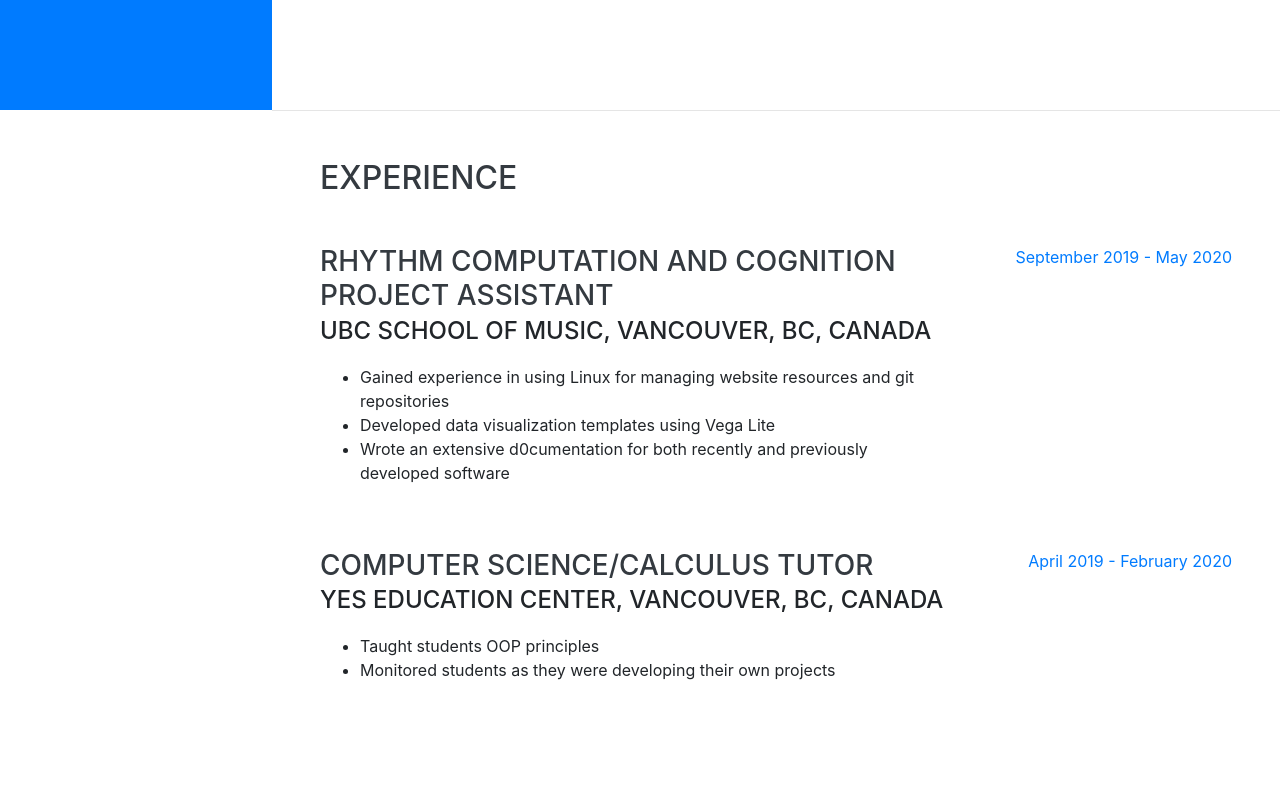
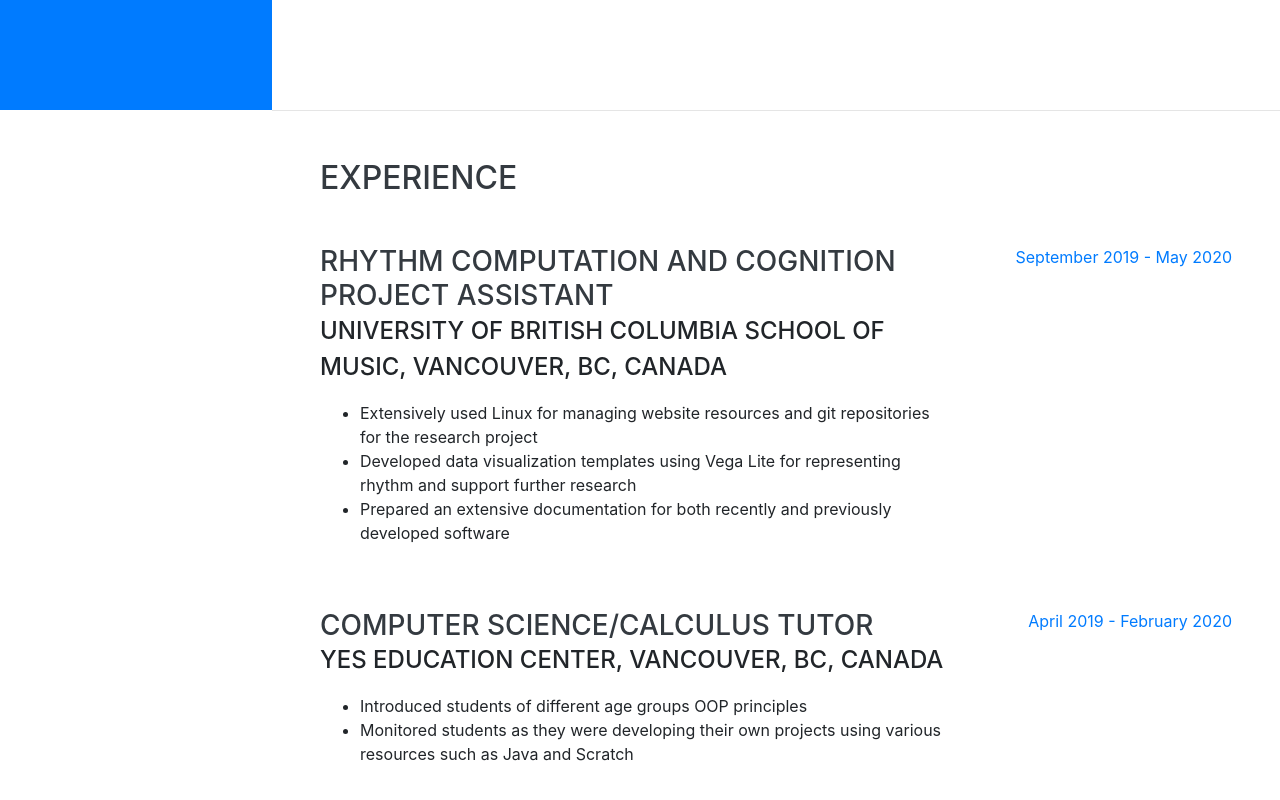
Before and after one commit to akim-ruslanov/resume_web, a website with bundled scripts: page index.html in a window 1280 px wide. Shown: the part 690-1490 px from the top of the page. Built offline with nearby package versions, Linux system fonts and the light colour scheme; a web font is replaced by a local one.

Commit message:
changed some typos and wording

```diff
--- a/index.html
+++ b/index.html
@@ -66,7 +66,7 @@
         <div class="subheading mb-5">Vancouver, BC, Canada, V6T2G9 · (236) 989-9249 ·
           <a href="mailto:akim.ruslanov@gmail.com">akim.ruslanov@gmail.com</a>
         </div>
-        <p class="lead mb-5">Computer Science and Statics student seeking for opportunities in web development, software engineering and data science.</p>
+        <p class="lead mb-5">Computer Science and Statics student seeking professional opportunities in web development, software engineering and data science</p>
         <div class="social-icons">
           <a href="https://www.linkedin.com/in/akim-r-945a34141/">
             <i class="fab fa-linkedin-in"></i>
@@ -93,15 +93,15 @@
         <div class="resume-item d-flex flex-column flex-md-row justify-content-between mb-5">
           <div class="resume-content">
             <h3 class="mb-0">Rhythm Computation and Cognition Project Assistant</h3>
-            <div class="subheading mb-3">UBC School of Music, Vancouver, BC, Canada</div>
+            <div class="subheading mb-3">University of British Columbia School of Music, Vancouver, BC, Canada</div>
             <ul>
-              <li>Gained experience in using Linux for managing website resources and git repositories
+              <li>Extensively used Linux for managing website resources and git repositories for the research project
               </li>
               <li>
-                Developed data visualization templates using Vega Lite
+                Developed data visualization templates using Vega Lite for representing rhythm and support further research
               </li>
               <li>
-                Wrote an extensive d0cumentation for both recently and previously developed software
+                Prepared an extensive documentation for both recently and previously developed software
               </li>
             </ul>
           </div>
@@ -115,8 +115,8 @@
             <h3 class="mb-0">Computer Science/Calculus Tutor</h3>
             <div class="subheading mb-3">Yes Education Center, Vancouver, BC, Canada</div>
             <ul>
-              <li>Taught students OOP principles</li>
-              <li>Monitored students as they were developing their own projects</li>
+              <li>Introduced students of different age groups OOP principles</li>
+              <li>Monitored students as they were developing their own projects using various resources such as Java and Scratch</li>
             </ul>
           </div>
           <div class="resume-date text-md-right">
```
